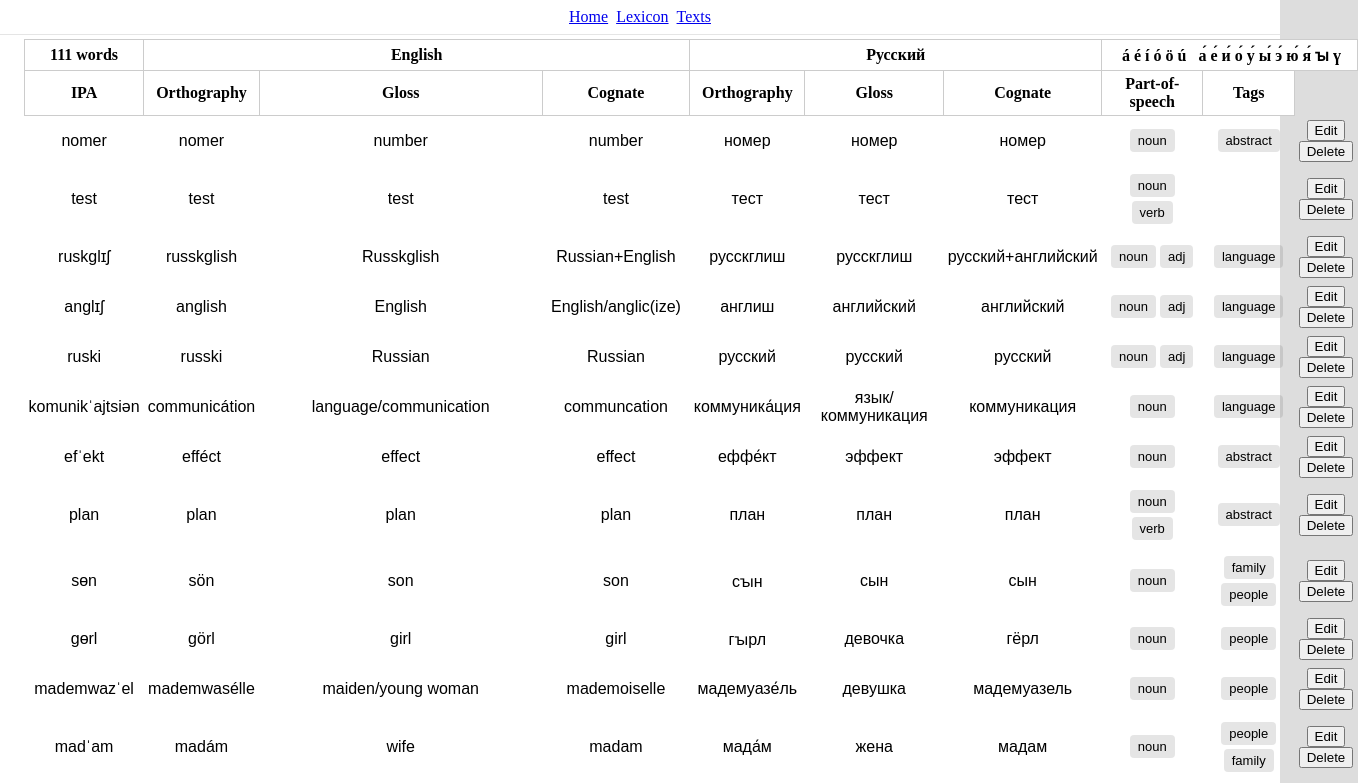
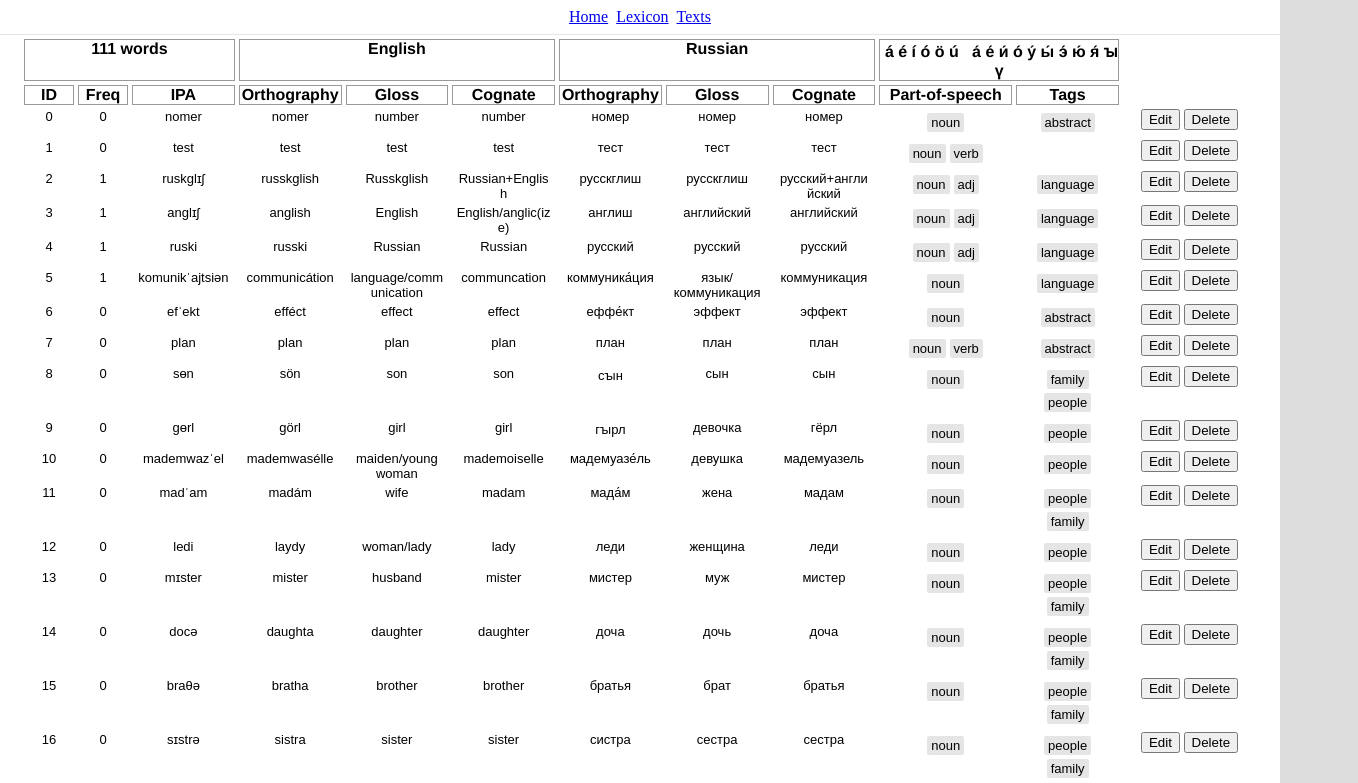
Before and after one commit to peterolson/russkglish, a SvelteKit app: page /lexicon in a window 1280 px wide. Shown: the top 783 px of the page, 1358 px wide, since content can reach past the window. Built offline with nearby package versions, Linux system fonts and the light colour scheme.

Commit message:
use grid instead of html table

```diff
--- a/src/components/Chips.svelte
+++ b/src/components/Chips.svelte
@@ -23,8 +23,8 @@
 		justify-content: center;
 	}
 	.chip {
-		padding: 4px 8px;
-		border-radius: 4px;
+		padding: 2px 4px;
+		border-radius: 2px;
 		background-color: rgba(0, 0, 0, 0.1);
 		font-family: sans-serif;
 		font-size: small;
--- a/src/routes/lexicon/+page.svelte
+++ b/src/routes/lexicon/+page.svelte
@@ -4,50 +4,49 @@
 	import LexiconRow from './LexiconRow.svelte';
 </script>
 
-<table>
-	<thead>
-		<tr class="thead1">
-			<th>{lexicon.length} words</th>
-			<th colspan="3">English</th>
-			<th colspan="3">Русский</th>
-			<th colspan="3">&nbsp;á é í ó ö ú &nbsp; а́ е́ и́ о́ у́ ы́ э́ ю́ я́ ꙑ ү </th>
-		</tr>
-		<tr class="thead2">
-			<th>IPA</th>
-			<th>Orthography</th>
-			<th>Gloss</th>
-			<th>Cognate</th>
-			<th>Orthography</th>
-			<th>Gloss</th>
-			<th>Cognate</th>
-			<th>Part-of-speech</th>
-			<th>Tags</th>
-			<td />
-		</tr>
-	</thead>
-	<tbody>
-		{#each lexicon as entry}
-			<LexiconRow {entry} />
-		{/each}
-		<AddLexiconRow />
-	</tbody>
-</table>
+<div class="grid">
+	<div class="header" style="grid-column: 1/4;">{lexicon.length} words</div>
+	<div class="header" style="grid-column: 4/7;">English</div>
+	<div class="header" style="grid-column: 7/10;">Russian</div>
+	<div class="header" style="grid-column: 10/12;">&nbsp;á é í ó ö ú &nbsp; а́ е́ и́ о́ у́ ы́ э́ ю́ я́ ꙑ ү</div>
+	<div />
+	<div class="header r2">ID</div>
+	<div class="header r2">Freq</div>
+	<div class="header r2">IPA</div>
+	<div class="header r2">Orthography</div>
+	<div class="header r2">Gloss</div>
+	<div class="header r2">Cognate</div>
+	<div class="header r2">Orthography</div>
+	<div class="header r2">Gloss</div>
+	<div class="header r2">Cognate</div>
+	<div class="header r2">Part-of-speech</div>
+	<div class="header r2">Tags</div>
+	<div />
+	{#each lexicon as entry}
+		<LexiconRow {entry} />
+	{/each}
+	<AddLexiconRow />
+</div>
 
 <style>
-	table {
-		border-collapse: collapse;
+	.grid {
+		display: grid;
+		grid-template-columns: 50px 50px repeat(10, 1fr);
+		grid-gap: 4px;
 		position: relative;
 	}
-	th {
-		border: 1px solid #ccc;
-		padding: 4px;
+
+	.header {
+		font-weight: bold;
 		text-align: center;
+		border: 1px solid rgba(0, 0, 0, 0.4);
+		font-family: 'Franklin Gothic Medium', 'Arial Narrow', Arial, sans-serif;
 		position: sticky;
+		background-color: white;
 		top: 0;
-		background-color: white;
 	}
 
-	.thead2 th {
+	.header.r2 {
 		top: 24px;
 	}
 </style>
--- a/src/routes/lexicon/AddLexiconRow.svelte
+++ b/src/routes/lexicon/AddLexiconRow.svelte
@@ -59,8 +59,7 @@
 	}
 </script>
 
-<tr>
-	<td>
+<div>
 	{#if ipaMatches}
 		<span class="ipa">{enIPA}</span>
 	{:else}
@@ -70,32 +69,32 @@
 	{#if alreadyExists}
 		<div class="caption not-matched">already exists</div>
 	{/if}
-	</td>
-	<td>
+</div>
+<div>
 	<input type="text" bind:value={en} />
-	</td>
-	<td>
+</div>
+<div>
 	<input type="text" bind:value={enGloss} />
-	</td>
-	<td>
+</div>
+<div>
 	<input type="text" bind:value={enCognate} />
-	</td>
-	<td>
+</div>
+<div>
 	<input type="text" bind:value={ru} />
-	</td>
-	<td>
+</div>
+<div>
 	<input type="text" bind:value={ruGloss} />
-	</td>
-	<td>
+</div>
+<div>
 	<input type="text" bind:value={ruCognate} />
-	</td>
-	<td>
+</div>
+<div>
 	<ChipInput bind:value={pos} type="select" options={partsOfSpeech.map((x) => x)} />
-	</td>
-	<td>
+</div>
+<div>
 	<ChipInput bind:value={tags} type="free" />
-	</td>
-	<td>
+</div>
+<div>
 	<button disabled={isDisabled} on:click={addRow}>
 		{#if isEditing}
 			Save
@@ -106,11 +105,10 @@
 	{#if isEditing}
 		<button on:click={onCancel}>Cancel</button>
 	{/if}
-	</td>
-</tr>
+</div>
 
 <style>
-	td {
+	div {
 		text-align: center;
 	}
 	input {
--- a/src/routes/lexicon/LexiconRow.svelte
+++ b/src/routes/lexicon/LexiconRow.svelte
@@ -1,10 +1,21 @@
 <script lang="ts">
 	import Chips from '@/components/Chips.svelte';
 	import type { LexiconEntry } from '@/data/lexicon.types';
+	import { textCorpus } from '@/data/textCorpus';
 	import { enToIPA, ruToIPA } from '@/lib/toIPA';
 	import AddLexiconRow from './AddLexiconRow.svelte';
 
 	export let entry: LexiconEntry;
+
+	let useCount = 0;
+	for (const name in textCorpus) {
+		const text = textCorpus[name];
+		for (const word of text) {
+			if (word === entry.id) {
+				useCount++;
+			}
+		}
+	}
 
 	let editMode = false;
 
@@ -28,33 +39,35 @@
 {#if editMode}
 	<AddLexiconRow isEditing onCancel={toggleEditMode} initialEntry={entry} />
 {:else}
-	<tr>
-		<td class="ipa"
-			>{entry.ipa}
-			{#if enToIPA(entry.en) !== entry.ipa || ruToIPA(entry.ru) !== entry.ipa}
-				<div class="error">{enToIPA(entry.en)} {ruToIPA(entry.ru)}</div>
-			{/if}
-		</td>
-		<td>{entry.en}</td>
-		<td>{entry.enGloss}</td>
-		<td>{entry.enCognate || entry.enGloss}</td>
-		<td>{entry.ru}</td>
-		<td>{entry.ruGloss}</td>
-		<td>{entry.ruCognate || entry.ruGloss}</td>
-		<td class="wide"><Chips value={entry.pos} /></td>
-		<td><Chips value={entry.tags} /></td>
-		<td class="wide">
-			<button on:click={toggleEditMode}>Edit</button>
-			<button on:click={deleteRow}>Delete</button>
-		</td>
-	</tr>
+	<div>{entry.id}</div>
+	<div>{useCount}</div>
+	<div class="ipa">
+		{entry.ipa}
+		{#if enToIPA(entry.en) !== entry.ipa || ruToIPA(entry.ru) !== entry.ipa}
+			<div class="error">{enToIPA(entry.en)} {ruToIPA(entry.ru)}</div>
+		{/if}
+	</div>
+	<div>{entry.en}</div>
+	<div>{entry.enGloss}</div>
+	<div>{entry.enCognate || entry.enGloss}</div>
+	<div>{entry.ru}</div>
+	<div>{entry.ruGloss}</div>
+	<div>{entry.ruCognate || entry.ruGloss}</div>
+	<div class="wide"><Chips value={entry.pos} /></div>
+	<div><Chips value={entry.tags} /></div>
+	<div class="wide">
+		<button on:click={toggleEditMode}>Edit</button>
+		<button on:click={deleteRow}>Delete</button>
+	</div>
 {/if}
 
 <style>
-	td {
-		padding: 4px;
+	div {
 		text-align: center;
 		font-family: sans-serif;
+		font-size: small;
+		word-break: break-word;
+		padding: 0 4px;
 	}
 
 	.wide {
```
Lines whose indentation alone changed are shown as unchanged.
